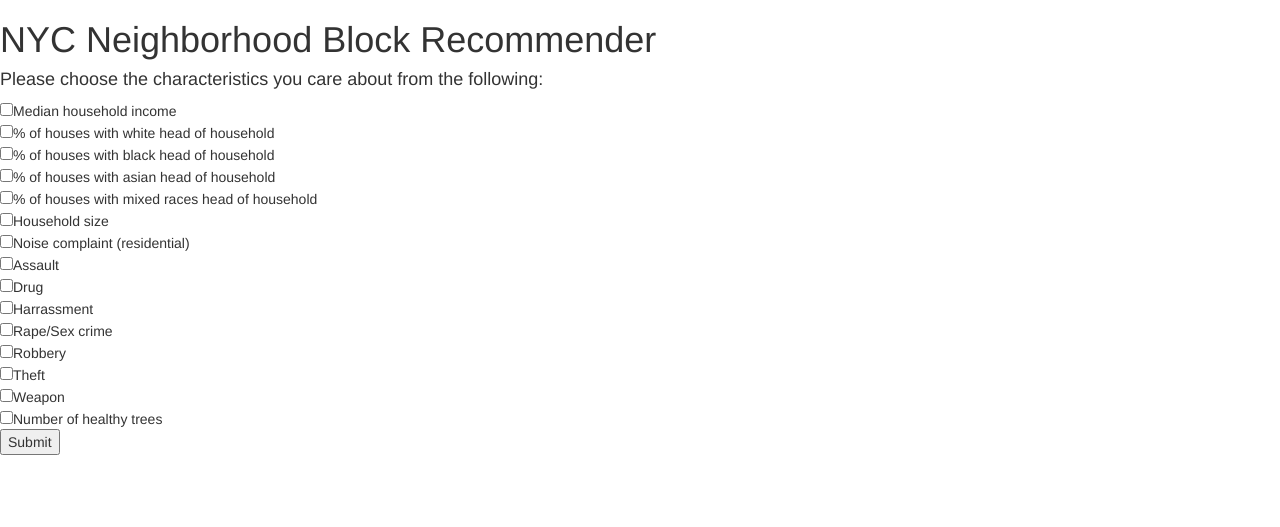
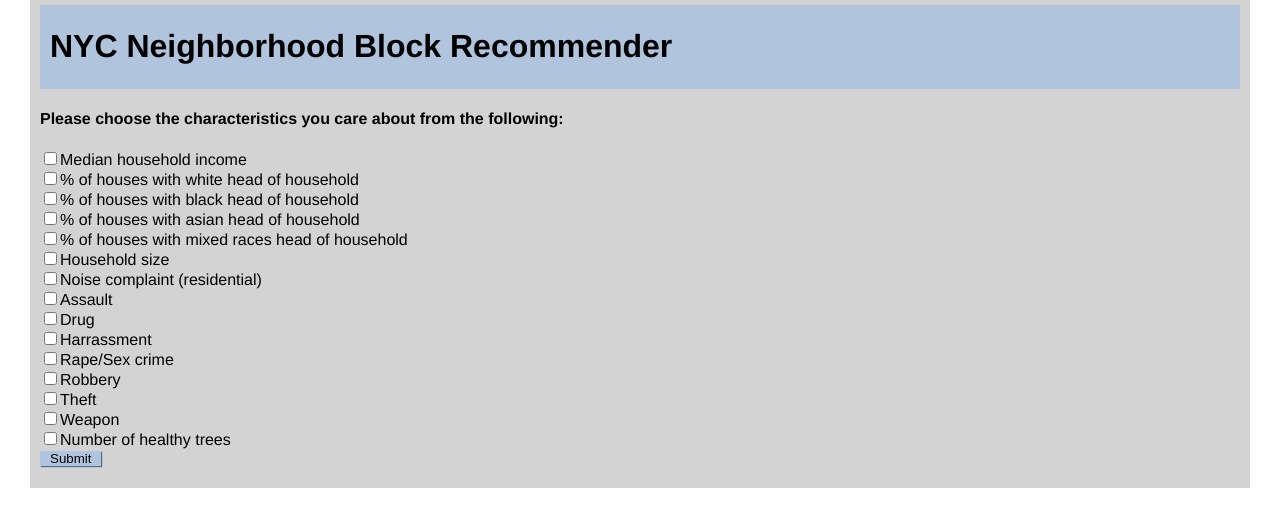
Before and after one commit to chisoo/NYC_recommender_app, a Flask app: page /index in a window 1280 px wide. Shown: the top 527 px of the page. Run offline with Flask 2, Linux system fonts and the light colour scheme; some libraries are stand-ins or nearby versions.

Commit message:
added CSS

```diff
--- a/templates/index.html
+++ b/templates/index.html
@@ -3,13 +3,43 @@
 	<head>
 		<meta charset="utf-8">
 		<title>Capstone Project</title>
-		<link rel="stylesheet" href="https://maxcdn.bootstrapcdn.com/bootstrap/3.3.5/css/bootstrap.min.css">
-		<link rel="stylesheet" href="https://maxcdn.bootstrapcdn.com/bootstrap/3.3.5/css/bootstrap-theme.min.css">
-		<script src="https://maxcdn.bootstrapcdn.com/bootstrap/3.3.5/js/bootstrap.min.js"></script>
+		<style>
+		html {
+			font-family: 'Helvetica';
+			background: white;
+		}
+
+		body {
+			background: lightgrey;
+			max-width: 1200px;
+			margin: 0 auto;
+			padding: 5px 10px 5px 10px;
+		}
+
+		#header {
+			padding: 2px 10px 2px 10px;
+			background: lightsteelblue;
+		}
+
+		input[type = "submit"] {
+			padding: 0px 10px 0px 10px;
+			color: black;
+			background: lightsteelblue;
+			border: none;
+			box-shadow: 1px 1px 1px #4C6E91;
+		}
+
+		input[type = "submit"]:hover {
+			background: steelblue;
+		}
+		</style>
 	</head>
+
 	<body>
 		<div class=page>
-  			<h1>NYC Neighborhood Block Recommender </h1>
+			<div id = 'header'>
+	  			<h1>NYC Neighborhood Block Recommender </h1>
+	  		</div>
 			<div class=metanav>
 
 				<h4>Please choose the characteristics you care about from the following: </h4>
```
Also changed, not shown: templates/picked_chars.html (+26 -4 lines).
